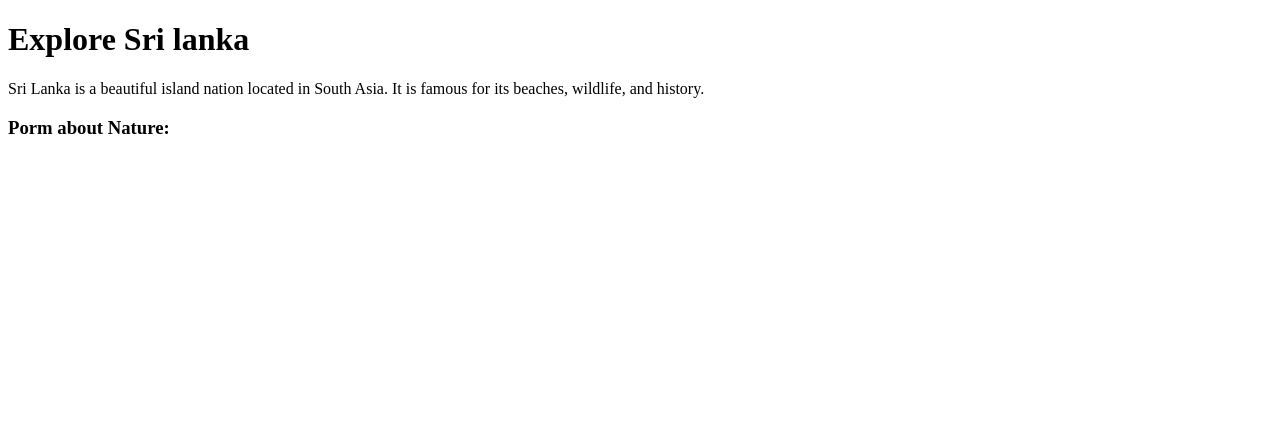
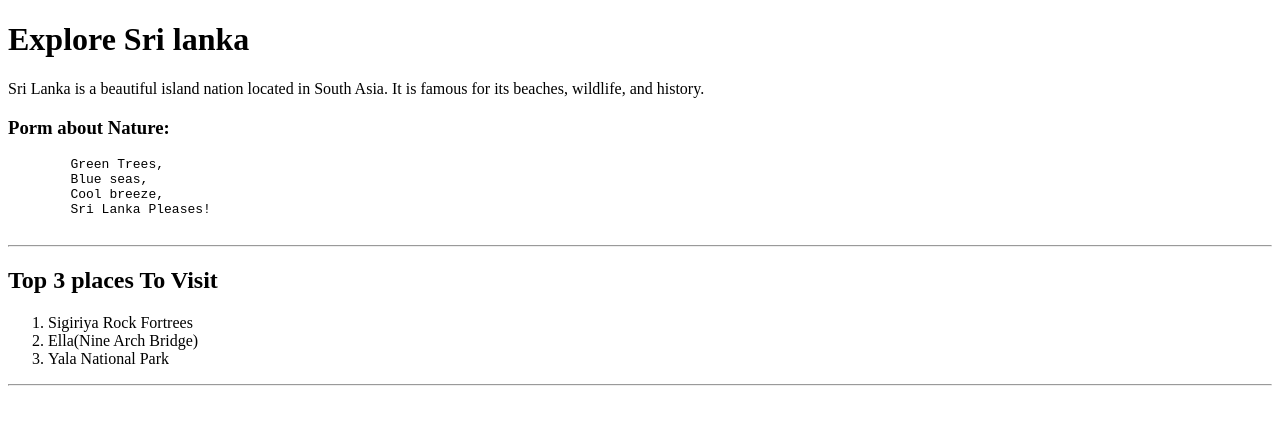
Before and after one commit to inasaralahiru303-web/Explore-Sri-lanka, a plain HTML site: page index.html in a window 1280 px wide. Drawn offline with Linux system fonts and the light colour scheme.

Commit message:
add  Top 3 places To Visit

```diff
--- a/index.html
+++ b/index.html
@@ -10,6 +10,22 @@
     Sri Lanka is a beautiful island nation located in South Asia. It is famous for its beaches, wildlife, and history.
     <br>
     <h3>Porm about Nature:</h3>
+    <pre>
+        Green Trees,
+        Blue seas,
+        Cool breeze,
+        Sri Lanka Pleases!
+    </pre>
+    <hr>
+    <h2>Top 3 places To Visit</h2>
+    <ol>
+        <li>Sigiriya Rock Fortrees</li>
+        <li>Ella(Nine Arch Bridge)</li>
+        <li>Yala National Park</li>
+    </ol>
+    <hr>
+
+
 
 </body>
 </html>
```
